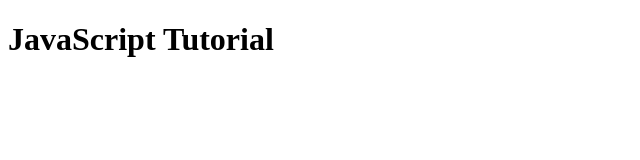
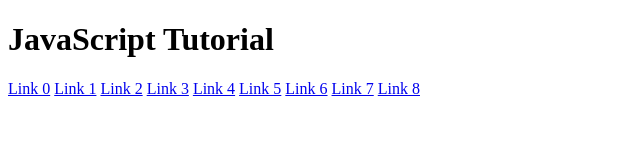
Before and after one commit to briansimiyuj/JavaScript-Course, a plain HTML site: page index.html in a window 1280 px wide. Shown: the whole page, without its empty margins (0-640 px from the left). Drawn offline with Linux system fonts and the light colour scheme.

Commit message:
For loop example

```diff
--- a/index.html
+++ b/index.html
@@ -10,21 +10,23 @@
 
     <h1>JavaScript Tutorial</h1>
 
-    <a href="#"></a>
+    <a href="#">Link 0</a>
 
-    <a href="#"></a>
+    <a href="#">Link 1</a>
 
-    <a href="#"></a>
+    <a href="#">Link 2</a>
 
-    <a href="#"></a>
+    <a href="#">Link 3</a>
 
-    <a href="#"></a>
+    <a href="#">Link 4</a>
 
-    <a href="#"></a>
+    <a href="#">Link 5</a>
 
-    <a href="#"></a>
+    <a href="#">Link 6</a>
 
-    <a href="#"></a>
+    <a href="#">Link 7</a>
+
+    <a href="#">Link 8</a>
 
 
 </body>
--- a/script.js
+++ b/script.js
@@ -1,19 +1,9 @@
-for (let x = 0; x < 10; x++) {
+let links = document.getElementsByTagName("a")
 
-    if (x ===3 || x === 4) {
+console.log(links)
 
-        continue
+for (var i = 0; i < links.length; i++) {
 
-    }
-
-    console.log(x)
-
-    if (x ===7){
-
-        break
-
-    }
+    links[i].className = "links - " + i
 
 }
-
-console.log('working')
```
